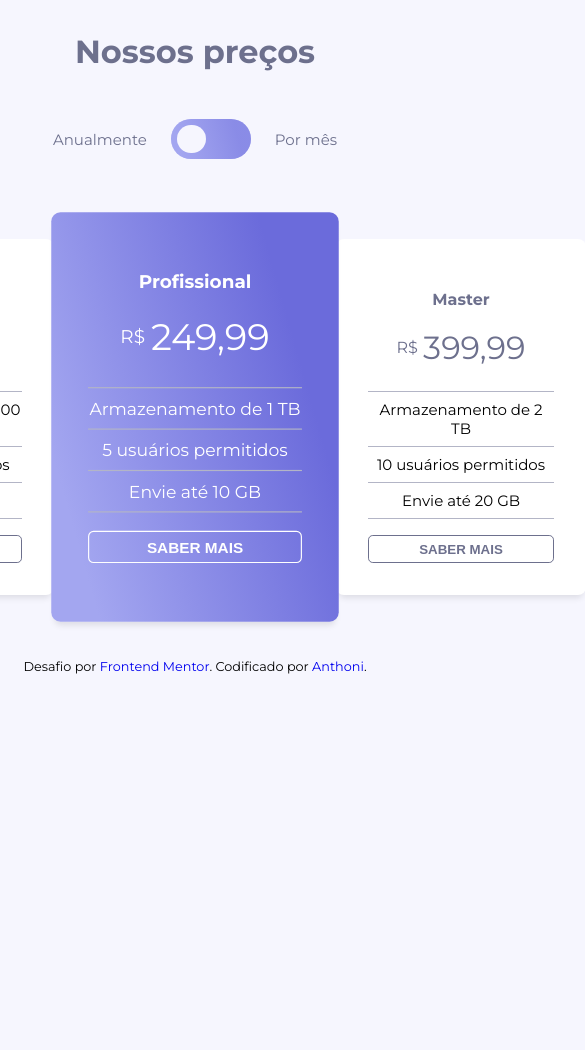
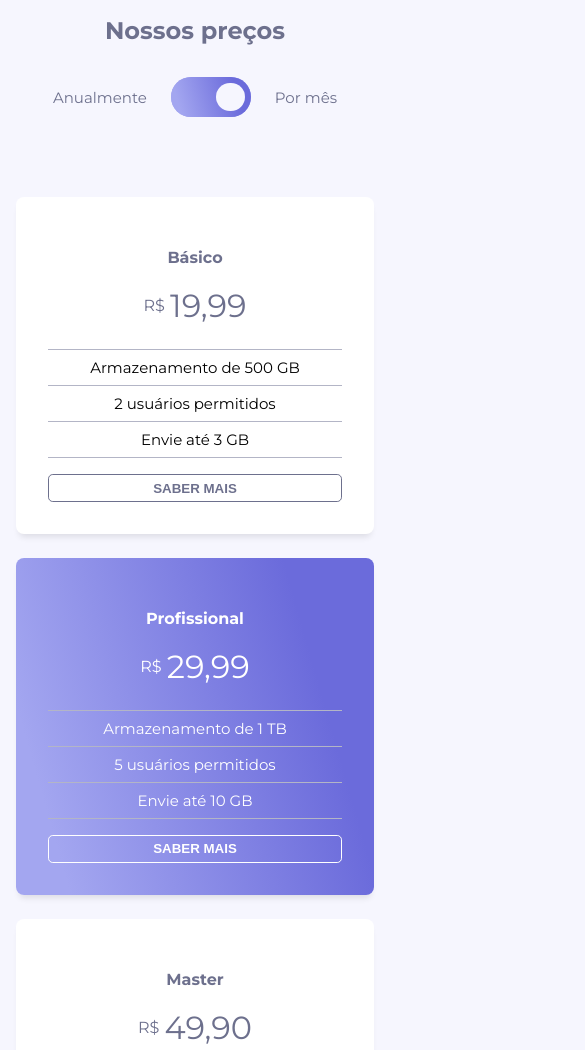
Before and after one commit to anthonibs/preco-componente-com-mestre-de-alternancia, a website: page index.html in a window 390 px wide. Shown: the top 1050 px of the page, 585 px wide, since content can reach past the window. Before the commit the page ends 844 px from the top, so only its background shows below. Drawn offline with Linux system fonts and the light colour scheme.

Commit message:
mobile
código refatorado, criado o mobile e desktop 375px e 960px, botão de iteração do plano anual e mensal.

```diff
--- a/index.html
+++ b/index.html
@@ -92,6 +92,8 @@
     Codificado por <a href="https://github.com/anthonibs/preco-componente-com-mestre-de-alternancia"
       target="_blank">Anthoni</a>.
   </footer>
+
+  <script src="src/assets/js/main.js"></script>
 </body>
 
 </html>
--- /dev/null
+++ b/src/assets/js/main.js
@@ -0,0 +1,48 @@
+const values = [19.99, 29.99, 49.90]
+
+const cardValores = document.querySelectorAll('.plan__value')
+const plan = document.getElementById('switch')
+
+
+function calcularAnual(values) {
+    values.forEach((item, i) => {
+        const convercao = (values[i].toFixed(2)).toString().replace('.', ',')
+
+        cardValores[i].innerHTML = convercao
+    });
+
+}
+
+
+plan.checked = true
+
+plan.addEventListener('click', () => {
+    if (plan.checked === true) {
+        function planoValores(valuesPlan) {
+            valuesPlan.forEach((item, index) => {
+
+                item.innerHTML = (values[index].toFixed(2)).toString().replace(".", ",")
+
+            })
+        }
+
+        planoValores(cardValores)
+
+    } else {
+        function planoValores(valuesPlan) {
+            valuesPlan.forEach((item, index) => {
+
+                const valoresAnual = (values[index] * 12).toFixed(2)
+                item.innerHTML = valoresAnual.toString().replace(".", ",")
+
+            })
+        }
+
+        planoValores(cardValores)
+
+    }
+
+})
+
+
+calcularAnual(values)
--- a/src/assets/sass/_footer.sass
+++ b/src/assets/sass/_footer.sass
@@ -1,6 +1,20 @@
 @use 'variables'
 
-.attribution
-    margin-top: 2rem
-    font-size: .8rem
-    text-align: center
+@media (min-width: 375px)
+    .attribution
+        font-size: .8rem
+        text-align: center
+        padding: 1.2rem
+
+        a
+            color: variables.$secundary-color
+            font-weight: 700
+
+            &:hover
+                color: variables.$terciary-color
+
+
+@media (min-width: 960px)
+    .attribution
+        margin-top: 2rem
+        font-size: 1rem
--- a/src/assets/sass/_header.sass
+++ b/src/assets/sass/_header.sass
@@ -1,29 +1,28 @@
 @use 'variables'
 
-
 .container
-    padding: 2rem
+    padding: 1rem
 
 // SWITCH
-.header
-    &__title
-        font-size: 2rem
-        color: variables.$terciary-color
-        text-align: center
+@media (min-width: 375px)
+    .header
+        &__title
+            font-size: 1.5rem
+            color: variables.$terciary-color
+            text-align: center
 
-    &__container
-        display: flex
-        justify-content: center
-        align-items: center
-        gap: 1.5rem
-        margin: 3rem 0
+        &__container
+            display: flex
+            justify-content: center
+            align-items: center
+            gap: 1.5rem
+            margin: 2rem 0
 
-        .header__subtitle-plan
-            color: variables.$terciary-color
+            .header__subtitle-plan
+                color: variables.$terciary-color
 
-
-    .header__switch-container
-        width: 5rem
+        .header__switch-container
+            width: 5rem
 
     .header__switch-container
         input
@@ -69,3 +68,14 @@
         input:checked ~ label::after
             left: 57%
             background: variables.$primary-color // Cor da bolinha
+
+@media (min-width: 960px)
+
+    // Fim mobile
+    .header
+        &__title
+            font-size: 2rem
+
+        &__container
+            gap: 1.5rem
+            margin: 3rem 0
--- a/src/assets/sass/_plan.sass
+++ b/src/assets/sass/_plan.sass
@@ -1,80 +1,101 @@
 @use 'variables'
 
+@media (min-width: 375px)
+    .plan
+        // background: white
+        &__container
+            display: grid
+            margin: 0 auto
+            justify-content: center
+            width: 100%
+            height: 100%
+            grid-template-columns: minmax(250px, 360px)
+            gap: 1.5rem
+            margin-top: 5rem
 
-.plan
-    // background: white
+        .plan__card
+            border-radius: .5rem
+            background: white
+            padding: 2rem
+            box-shadow: 0px 6px 6px -3px rgba(0,0,0 , .1)
 
-    &__container
-        display: grid
-        margin: 0 auto
-        justify-content: center
-        width: 100%
-        height: 100%
-        grid-template-columns: repeat(3, minmax(250px, 320px))
-        gap: 1rem
-        margin-top: 5rem
+            &:nth-child(2)
+                background: variables.$linear-gradient
+                color: white
 
-    .plan__card
-        border-radius: .5rem
-        background: white
-        padding: 2rem
-        box-shadow: 0px 6px 6px -3px rgba(0,0,0 , .1)
+            .plan__title
+                text-align: center
+                font-size: 1rem
+                font-weight: 700
+                color: variables.$terciary-color
+                padding: 1.2rem
 
-        &:nth-child(2)
-            background: variables.$linear-gradient
-            color: white
-            transform: scale(1.15)
+            .plan__title--modify
+                color: white
 
-        .plan__title
-            text-align: center
-            font-size: 1rem
-            font-weight: 700
-            color: variables.$terciary-color
-            padding: 1.2rem
+            .plan__value-wap
+                display: flex
+                justify-content: center
+                align-items: center
+                color: variables.$terciary-color
+                gap: .325rem
 
-        .plan__title--modify
-            color: white
+                .plan__simbol
+                    font-size: 1rem
 
-        .plan__value-wap
-            display: flex
+                .plan__value
+                    font-size: 2rem
+
+            .plan__value--modify
+                color: white
+
+            .plan__list
+                margin-top: 1.5rem
+
+                .plan__item
+                    padding: .5rem 0
+                    text-align: center
+                    border-bottom: 1px solid variables.$secundary-color
+
+                    &:first-child
+                        border-top: 1px solid variables.$secundary-color
+
+            .btn__learn-more
+                margin-top: 1rem
+                background: transparent
+                width: 100%
+                padding: .325rem 0
+                border-radius: .3rem
+                border: 1px solid variables.$terciary-color
+                color: variables.$terciary-color
+                text-transform: uppercase
+                cursor: pointer
+                font-weight: 700
+
+            .btn__learn-more--modify
+                color: white
+                border: 1px solid white
+
+@media (min-width: 960px)
+    .plan
+        // background: white
+        &__container
+            display: grid
+            margin: 0 auto
             justify-content: center
-            align-items: center
-            color: variables.$terciary-color
-            gap: .325rem
+            width: 100%
+            height: 100%
+            grid-template-columns: repeat(3, minmax(250px, 320px))
+            gap: 1rem
+            margin-top: 5rem
 
-            .plan__simbol
-                font-size: 1rem
+        .plan__card
+                border-radius: .5rem
+                background: white
+                padding: 2rem
+                box-shadow: 0px 6px 6px -3px rgba(0,0,0 , .1)
 
-            .plan__value
-                font-size: 2rem
-
-        .plan__value--modify
-            color: white
-
-        .plan__list
-            margin-top: 1.5rem
-
-            .plan__item
-                // margin-bottom: .2rem
-                padding: .5rem 0
-                text-align: center
-                border-bottom: 1px solid variables.$secundary-color
-
-                &:first-child
-                    border-top: 1px solid variables.$secundary-color
-
-        .btn__learn-more
-            margin-top: 1rem
-            background: transparent
-            width: 100%
-            padding: .325rem 0
-            border-radius: .3rem
-            border: 1px solid variables.$terciary-color
-            color: variables.$terciary-color
-            text-transform: uppercase
-            cursor: pointer
-            font-weight: 700
-
-        .btn__learn-more--modify
-            color: white
-            border: 1px solid white
+                &:nth-child(2)
+                    background: variables.$linear-gradient
+                    color: white
+                    transform: scale(1.15)
```
Also changed, not shown: src/assets/css/styles.css, 1 other file.
